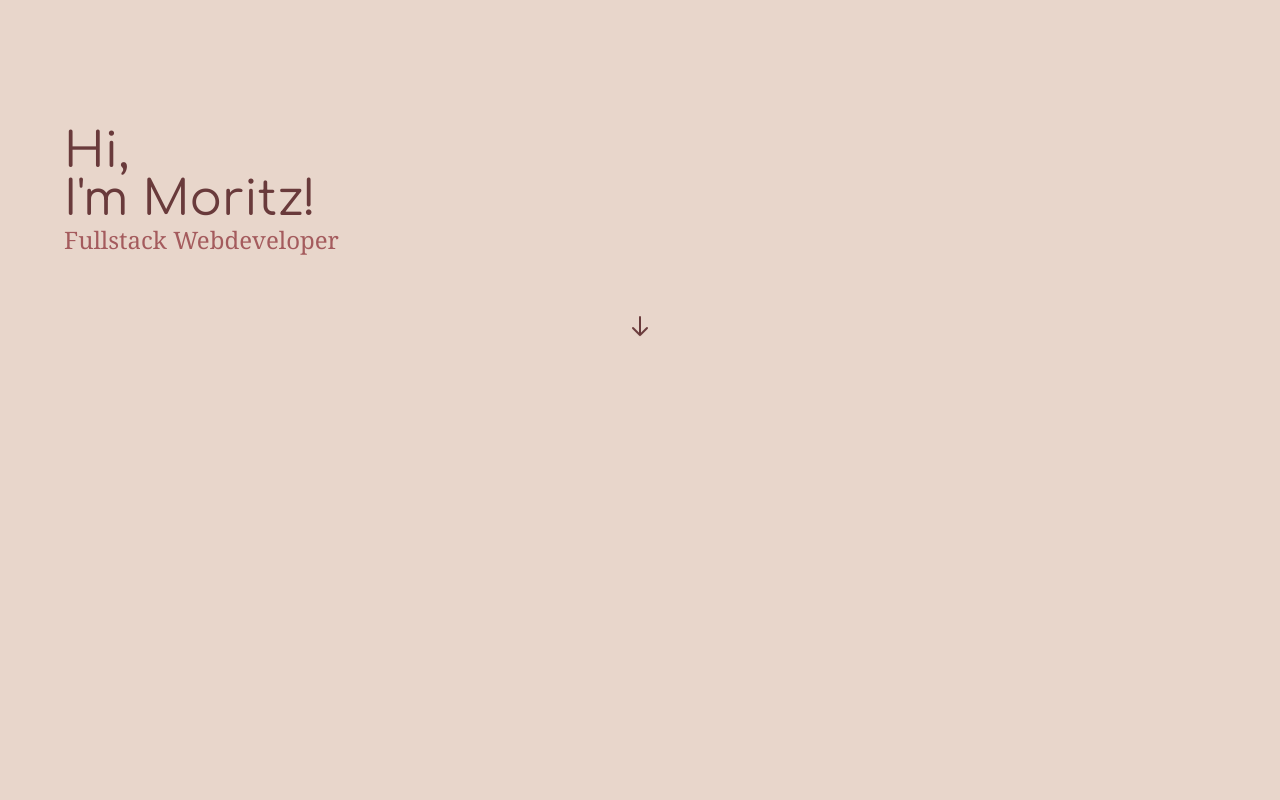
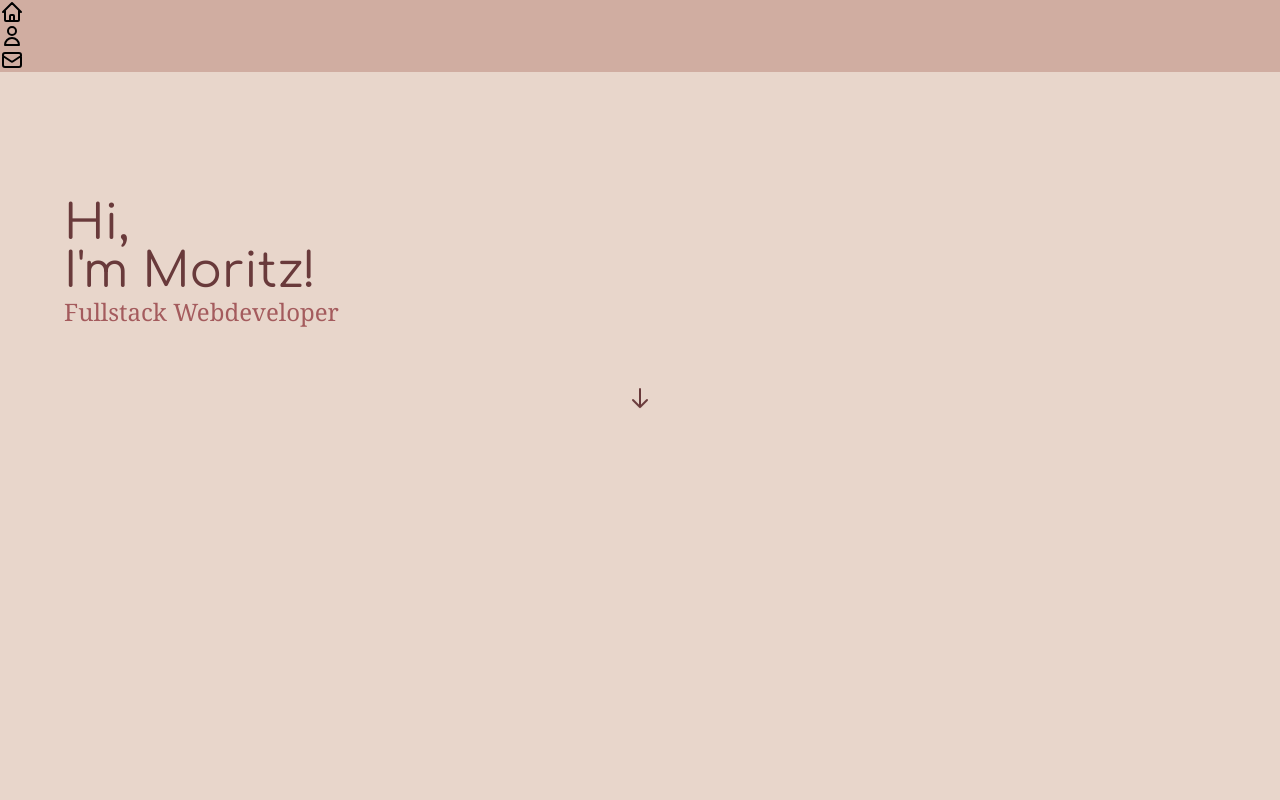
Before and after one commit to moritzzier/moritzzier.github.io, a Next.js app: page / in a window 1280 px wide. Shown: the top 800 px of the page. Built offline with nearby package versions, Linux system fonts and the light colour scheme.

Commit message:
Added Icons

```diff
--- /dev/null
+++ b/app/components/elements/Icons/Home.tsx
@@ -0,0 +1,21 @@
+function Home() {
+  return (
+    <svg
+      aria-hidden
+      xmlns="http://www.w3.org/2000/svg"
+      className="h-6 w-6"
+      fill="none"
+      viewBox="0 0 24 24"
+      stroke="currentColor"
+    >
+      <path
+        strokeLinecap="round"
+        strokeLinejoin="round"
+        strokeWidth={2}
+        d="M3 12l2-2m0 0l7-7 7 7M5 10v10a1 1 0 001 1h3m10-11l2 2m-2-2v10a1 1 0 01-1 1h-3m-6 0a1 1 0 001-1v-4a1 1 0 011-1h2a1 1 0 011 1v4a1 1 0 001 1m-6 0h6"
+      />
+    </svg>
+  )
+}
+
+export default Home
--- /dev/null
+++ b/app/components/elements/Icons/Mail.tsx
@@ -0,0 +1,21 @@
+function Mail() {
+  return (
+    <svg
+      aria-hidden
+      xmlns="http://www.w3.org/2000/svg"
+      className="h-6 w-6"
+      fill="none"
+      viewBox="0 0 24 24"
+      stroke="currentColor"
+    >
+      <path
+        strokeLinecap="round"
+        strokeLinejoin="round"
+        strokeWidth={2}
+        d="M3 8l7.89 5.26a2 2 0 002.22 0L21 8M5 19h14a2 2 0 002-2V7a2 2 0 00-2-2H5a2 2 0 00-2 2v10a2 2 0 002 2z"
+      />
+    </svg>
+  )
+}
+
+export default Mail
--- /dev/null
+++ b/app/components/elements/Icons/User.tsx
@@ -0,0 +1,21 @@
+function User() {
+  return (
+    <svg
+      aria-hidden
+      xmlns="http://www.w3.org/2000/svg"
+      className="h-6 w-6"
+      fill="none"
+      viewBox="0 0 24 24"
+      stroke="currentColor"
+    >
+      <path
+        strokeLinecap="round"
+        strokeLinejoin="round"
+        strokeWidth={2}
+        d="M16 7a4 4 0 11-8 0 4 4 0 018 0zM12 14a7 7 0 00-7 7h14a7 7 0 00-7-7z"
+      />
+    </svg>
+  )
+}
+
+export default User
--- a/pages/index.tsx
+++ b/pages/index.tsx
@@ -2,6 +2,10 @@ import Head from 'next/head'
 import { DefaultLayout } from '../app/components/layouts/DefaultLayout/DefaultLayout'
 import FooterContent from '../app/components/templates/FooterContent/FooterContent'
 import ArrowDown from '../app/components/elements/Icons/ArrowDown'
+import UserIcon from '../app/components/elements/Icons/User'
+import HomeIcon from '../app/components/elements/Icons/Home'
+import MailIcon from '../app/components/elements/Icons/Mail'
+
 
 export default function Home() {
   return (
@@ -17,10 +21,26 @@ export default function Home() {
         />
       </Head>
       <DefaultLayout
+        navProps={{menuItems: [
+          {
+            href: '#home',
+            name: 'Home',
+            icon: <HomeIcon />
+          },
+          {
+          href: '#about',
+          name: 'About',
+          icon: <UserIcon />
+        },
+        {
+          href: '#contact',
+          name: 'Contact',
+          icon: <MailIcon />
+        }]}}
         mainProps={{ className: 'bg-background' }}
         footerProps={{ className: '', children: <FooterContent /> }}
       >
-        <section className="h-screen flex flex-col">
+        <section id="home "className="h-screen flex flex-col">
           <div className="lg:pl-16 md:pl-12 pl-8 pt-32">
             <h1 className="text-5xl text-typo-dark font-display">
               Hi,
@@ -35,9 +55,9 @@ export default function Home() {
             <ArrowDown />
           </span>
         </section>
-        <section className="h-screen">
+        <section id="about" className="h-screen">
           <div className="pl-8 pt-32">
-          <h2 id="about" className="text-4xl text-typo-dark font-display">
+          <h2 className="text-4xl text-typo-dark font-display">
             About
           </h2>
           <p className="text-typo-light font-body text-justify pr-8">
@@ -48,9 +68,9 @@ export default function Home() {
           </p>
           </div>
         </section>
-        <section className="h-screen">
+        <section id="contact" className="h-screen">
           <div className="pl-8 pt-32">
-          <h2 id="contact" className="text-4xl text-typo-dark font-display">
+          <h2 className="text-4xl text-typo-dark font-display">
             Contact
           </h2>
           <p className="text-typo-light  font-body">How to reach me:</p>
```
